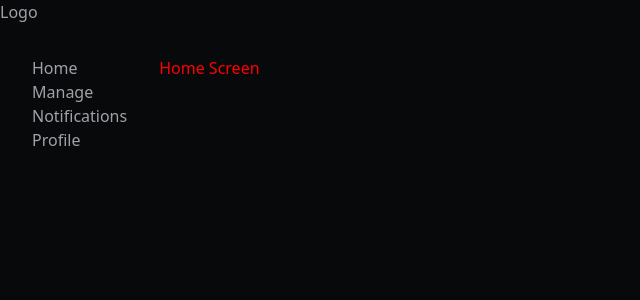
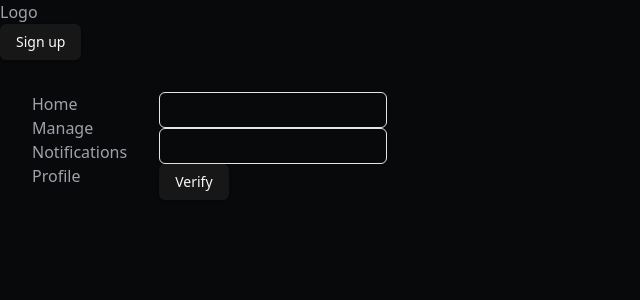
Before and after one commit to Koushith/Meme-Lord, a React (Vite) app in the folder frontend/: page / in a window 1280 px wide. Shown: the top 300 px of the page, without its empty margins (0-640 px from the left). Built offline with nearby package versions, Linux system fonts and the light colour scheme.

Commit message:
adds basic files

```diff
--- a/frontend/package.json
+++ b/frontend/package.json
@@ -15,6 +15,7 @@
     "@reduxjs/toolkit": "^1.9.5",
     "class-variance-authority": "^0.7.0",
     "clsx": "^2.0.0",
+    "firebase": "^10.1.0",
     "react": "^18.2.0",
     "react-dom": "^18.2.0",
     "react-redux": "^8.1.1",
--- a/frontend/src/components/common/topbar/topbar.component.tsx
+++ b/frontend/src/components/common/topbar/topbar.component.tsx
@@ -1,7 +1,18 @@
+import { Button } from "@/components/ui/button";
+import { signupWithGoogle } from "@/utils";
+import { ButtonIcon } from "@radix-ui/react-icons";
+
 export const TopBar = () => {
+  const loginHandler = async () => {
+    let res = await signupWithGoogle();
+    console.log("resssssssssssss", res);
+  };
+
   return (
     <>
       <h1>Logo</h1>
+
+      <Button onClick={loginHandler}>Sign up</Button>
     </>
   );
 };
--- /dev/null
+++ b/frontend/src/components/ui/input.tsx
@@ -0,0 +1,25 @@
+import * as React from "react"
+
+import { cn } from "@/lib/utils"
+
+export interface InputProps
+  extends React.InputHTMLAttributes<HTMLInputElement> {}
+
+const Input = React.forwardRef<HTMLInputElement, InputProps>(
+  ({ className, type, ...props }, ref) => {
+    return (
+      <input
+        type={type}
+        className={cn(
+          "flex h-9 w-full rounded-md border border-input bg-transparent px-3 py-1 text-sm shadow-sm transition-colors file:border-0 file:bg-transparent file:text-sm file:font-medium placeholder:text-muted-foreground focus-visible:outline-none focus-visible:ring-1 focus-visible:ring-ring disabled:cursor-not-allowed disabled:opacity-50",
+          className
+        )}
+        ref={ref}
+        {...props}
+      />
+    )
+  }
+)
+Input.displayName = "Input"
+
+export { Input }
--- a/frontend/src/screens/home/home.screen.tsx
+++ b/frontend/src/screens/home/home.screen.tsx
@@ -1,3 +1,12 @@
+import { Button } from "@/components/ui/button";
+import { Input } from "@/components/ui/input";
+
 export const HomeScreen = () => {
-  return <p style={{ color: "red" }}>Home Screen</p>;
+  return (
+    <>
+      <Input type="text" />
+      <Input type="text" />
+      <Button>Verify</Button>
+    </>
+  );
 };
--- /dev/null
+++ b/frontend/src/utils/firebase/firebase-config.ts
@@ -0,0 +1,46 @@
+// Import the functions you need from the SDKs you need
+import { initializeApp } from "firebase/app";
+import { getAnalytics } from "firebase/analytics";
+import {
+  GoogleAuthProvider,
+  signInWithRedirect,
+  getAuth,
+  signInWithPopup,
+  signOut,
+} from "firebase/auth";
+// TODO: Add SDKs for Firebase products that you want to use
+// https://firebase.google.com/docs/web/setup#available-libraries
+
+// Your web app's Firebase configuration
+// For Firebase JS SDK v7.20.0 and later, measurementId is optional
+const firebaseConfig = {
+  apiKey: import.meta.env.VITE_FIREBASE_API_KEY,
+  authDomain: import.meta.env.VITE_FIREBASE_AUTH_DOMAIN,
+  projectId: import.meta.env.VITE_FIREBASE_PROJECT_ID,
+  storageBucket: import.meta.env.VITE_FIREBASE_STORAGE_BUCKET,
+  messagingSenderId: import.meta.env.VITE_FIREBASE_MESSAGING_SENDER_ID,
+  appId: import.meta.env.VITE_FIREBASE_APP_ID,
+  measurementId: import.meta.env.VITE_FIREBASE_MEASUREMENT_ID,
+};
+
+// Initialize Firebase
+const app = initializeApp(firebaseConfig);
+const analytics = getAnalytics(app);
+
+const googleProvider = new GoogleAuthProvider();
+const auth = getAuth();
+
+// optional
+googleProvider.setCustomParameters({
+  prompt: "select_account",
+});
+
+// authendicate user
+
+export const signupWithGoogle = async () => {
+  return await signInWithPopup(auth, googleProvider);
+};
+
+//signout
+
+export const signOutUser = async () => await signOut(auth);
--- a/frontend/src/utils/index.ts
+++ b/frontend/src/utils/index.ts
@@ -1 +1,2 @@
 export * from "./constants";
+export * from "./firebase/firebase-config";
```
Also changed, not shown: 2 other files (tests, documents, lock files or other folders).
